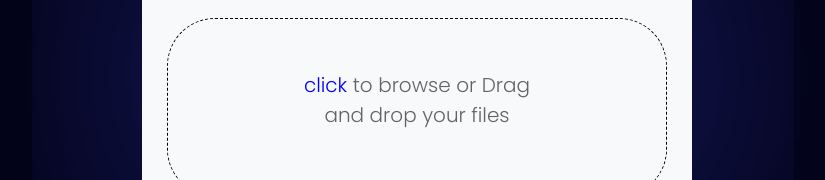
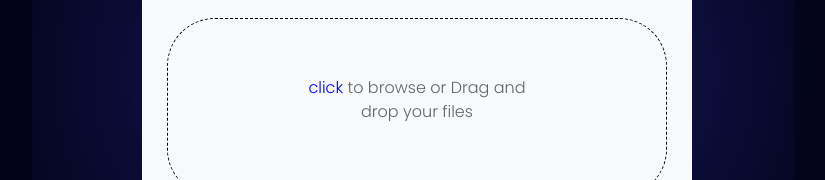
Before and after one commit to Vedavyas11062004/FileUploadComponent, a React (Create React App) app: page / in a window 1280 px wide. Shown: the part 329-509 px from the top of the page, without its empty margins (223-1048 px from the left). Built offline with nearby package versions, Linux system fonts and the light colour scheme.

Commit message:
commited 6

```diff
--- a/src/styles/fileDownloadStyles.css
+++ b/src/styles/fileDownloadStyles.css
@@ -37,4 +37,7 @@ h2 {
   .downLoadDiv{
     width: 80vw;
   }
+  h2{
+    font-size: 1rem;
+  }
 }
--- a/src/styles/fileUploadStyles.css
+++ b/src/styles/fileUploadStyles.css
@@ -30,7 +30,7 @@ h2 {
 .dropBoxText {
   font-family: 'Poppins', sans-serif;
   color: #636465;
-  font-size: 1.25rem;
+  font-size: 1rem;
   width: 50%;
   text-align: center;
   font-weight: lighter;
@@ -156,6 +156,7 @@ h2 {
 @media (max-width: 600px) {
   .outerContainer {
     width: 80vw;
+    border-radius: 24px;
   }
   .fileUploadDiv {
     width: 70vw;
@@ -163,4 +164,7 @@ h2 {
   .dropBoxText {
     font-size: 1rem;
   }
+  .modalBox{
+    margin-inline: 1.5rem;
+  }
 }
```
